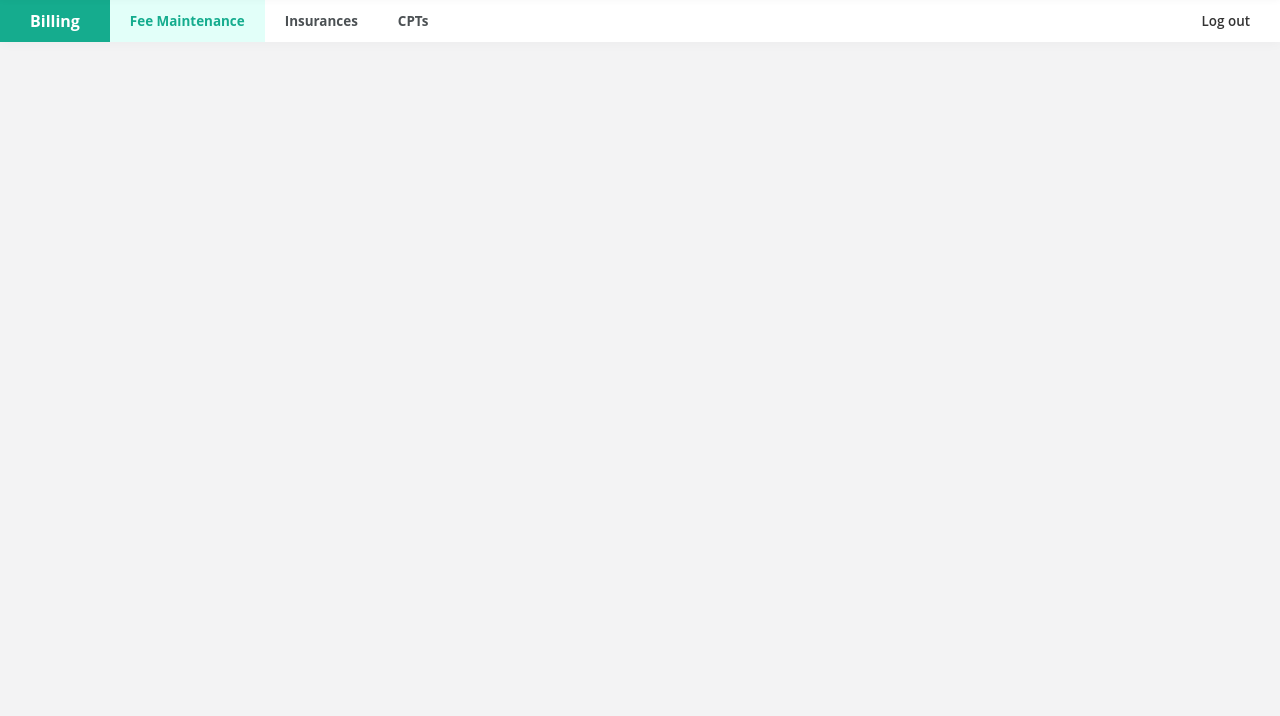
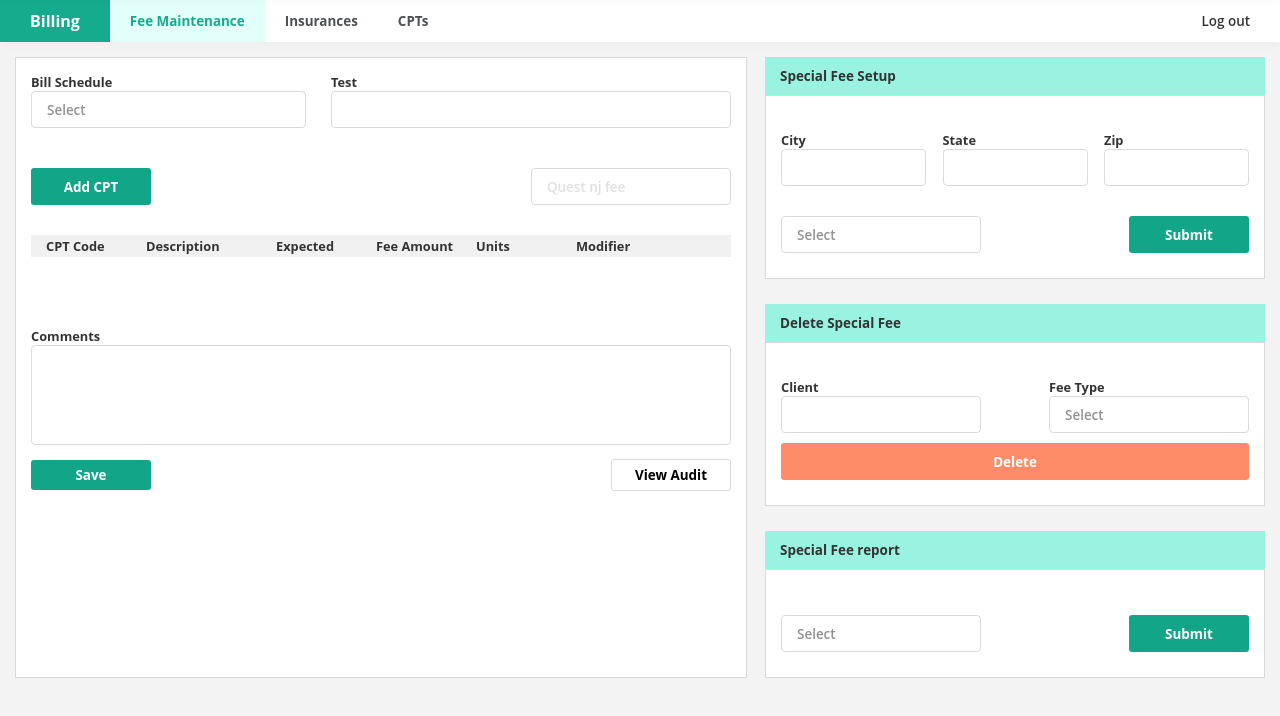
Before and after one commit to Nastromo/billing, a React (Create React App) app: page /account/main in a window 1280 px wide. Shown: the top 716 px of the page. Built offline with nearby package versions, Linux system fonts and the light colour scheme.

Commit message:
fee done

```diff
--- /dev/null
+++ b/src/components/DeleteFee.js
@@ -0,0 +1,54 @@
+import React, { Component } from 'react';
+import { connect } from 'react-redux';
+import DropDown from './DropDown';
+
+
+
+
+export class DeleteFee extends Component {
+    constructor(props) {
+        super(props);
+        this.opt = [`opt1`, `opt2`, `opt3`];
+    }
+
+    render() {
+        return (
+            <div className="wid300 mar-15t">
+                <div className="spe-set">
+                    Delete Special Fee
+                </div>
+                <div className="bor-15-p">
+                    <div className="fl-in-d">
+                        <div>
+                            <p className="tit">Client</p>
+                            <input className="simple-input" type="text" />
+                        </div>
+
+                        <div>
+                            <p className="tit">Fee Type</p>
+                            <div className="pp200">
+                                <DropDown
+                                    option={this.props.billSchedule}
+                                    status={this.props.isScheOpen}
+                                    menu={this.opt}
+                                    id="billSchedule" />
+                            </div>
+                        </div>
+
+                    </div>
+                    <div className="cpt-btn redrr">Delete</div>
+                </div>
+            </div>
+        )
+    }
+}
+
+const mapStateToProps = (state) => ({
+
+})
+
+const mapDispatchToProps = {
+
+}
+
+export default connect(mapStateToProps, mapDispatchToProps)(DeleteFee)
--- /dev/null
+++ b/src/components/Fee.js
@@ -0,0 +1,72 @@
+import React, { Component } from 'react';
+import { connect } from 'react-redux';
+import DropDown from './DropDown';
+
+
+
+export class Fee extends Component {
+    constructor(props) {
+        super(props);
+        this.opt = [`opt1`, `opt2`, `opt3`];
+    }
+
+    render() {
+        return (
+            <div className="fee-de">
+                <div className="dio-loi">
+                    <div className="wid250x">
+                        <p className="tit">Bill Schedule</p>
+                        <DropDown
+                            option={this.props.billSchedule}
+                            status={this.props.isScheOpen}
+                            menu={this.opt}
+                            id="billSchedule" />
+                    </div>
+                    <div>
+                        <p className="tit">Test</p>
+                        <input className="simple-input ww12" type="text" />
+                    </div>
+                </div>
+
+                <div className="dio-loi mar-t1">
+                    <div className="cpt-btn">Add CPT</div>
+                    <input className="simple-input" type="text" placeholder="Quest nj fee" />
+                </div>
+
+                <div className="code-des mar22-r">
+                    <p id="cptCode" className="code-iz">CPT Code</p>
+                    <p id="descr" className="code-iz">Description</p>
+                    <p id="expect" className="code-iz">Expected</p>
+                    <p id="feeAm" className="code-iz">Fee Amount</p>
+                    <p id="unit" className="code-iz">Units</p>
+                    <p id="modife" className="code-iz">Modifier</p>
+                </div>
+
+                <div className="worn">
+                    <p className="tit">Comments</p>
+                    <textarea
+                        className="gross-other"
+                        ref={el => this.comment = el}
+                        value={this.props.comment}
+                        onChange={this.handleChange}>
+                    </textarea>
+                </div>
+
+                <div className="fle-ins">
+                    <div className="audit-btn">Save</div>
+                    <div className="audt-u">View Audit</div>
+                </div>
+            </div>
+        )
+    }
+}
+
+const mapStateToProps = (state) => ({
+
+})
+
+const mapDispatchToProps = {
+
+}
+
+export default connect(mapStateToProps, mapDispatchToProps)(Fee)
--- /dev/null
+++ b/src/components/FeeMaintenance.js
@@ -0,0 +1,30 @@
+import React, { Component } from 'react';
+import { connect } from 'react-redux';
+import Fee from './Fee';
+import FeeSetup from './FeeSetup';
+
+
+
+
+export class FeeMaintenance extends Component {
+
+
+    render() {
+        return (
+            <div className="two-pa-fac">
+                <Fee />
+                <FeeSetup />
+            </div>
+        )
+    }
+}
+
+const mapStateToProps = (state) => ({
+
+})
+
+const mapDispatchToProps = {
+
+}
+
+export default connect(mapStateToProps, mapDispatchToProps)(FeeMaintenance)
--- /dev/null
+++ b/src/components/FeeSetup.js
@@ -0,0 +1,31 @@
+import React, { Component } from 'react';
+import { connect } from 'react-redux';
+import SpecialFee from './SpecialFee';
+import DeleteFee from './DeleteFee';
+import SpecialFeeReport from './SpecialFeeReport';
+
+
+
+export class FeeSetup extends Component {
+
+
+    render() {
+        return (
+            <div>
+                <SpecialFee />
+                <DeleteFee />
+                <SpecialFeeReport />
+            </div>
+        )
+    }
+}
+
+const mapStateToProps = (state) => ({
+
+})
+
+const mapDispatchToProps = {
+
+}
+
+export default connect(mapStateToProps, mapDispatchToProps)(FeeSetup)
--- a/src/components/PrivateRoute.js
+++ b/src/components/PrivateRoute.js
@@ -5,6 +5,7 @@ import LineSpinner from './LineSpinner';
 import Cpts from './Cpts';
 import Navigation from './Navigation';
 import Insurances from './Insurances';
+import FeeMaintenance from './FeeMaintenance';
 
 
 
@@ -21,6 +22,7 @@ export class PrivateRoute extends Component {
                 <Switch>
                     <Route exact path="/account/cpts" component={Cpts} />
                     <Route exact path="/account/insurances" component={Insurances} />
+                    <Route exact path="/account/main" component={FeeMaintenance} />
                 </Switch>
             </div>
         )
--- /dev/null
+++ b/src/components/SpecialFee.js
@@ -0,0 +1,62 @@
+import React, { Component } from 'react';
+import { connect } from 'react-redux';
+import DropDown from './DropDown';
+
+
+
+
+export class SpecialFee extends Component {
+    constructor(props) {
+        super(props);
+        this.opt = [`opt1`, `opt2`, `opt3`];
+    }
+
+
+    render() {
+        return (
+            <div className="wid300">
+                <div className="spe-set">
+                    Special Fee Setup
+                </div>
+                <div className="bor-15-p">
+                    <div className="fl-in-d">
+                        <div>
+                            <p className="tit">City</p>
+                            <input className="simple-input sm-hex" type="text" />
+                        </div>
+
+                        <div>
+                            <p className="tit">State</p>
+                            <input className="simple-input sm-hex" type="text" />
+                        </div>
+
+                        <div>
+                            <p className="tit">Zip</p>
+                            <input className="simple-input sm-hex" type="text" />
+                        </div>
+                    </div>
+                    <div className="fl-in-d centrr">
+                        <div className="pp200">
+                            <DropDown
+                                option={this.props.billSchedule}
+                                status={this.props.isScheOpen}
+                                menu={this.opt}
+                                id="billSchedule" />
+                        </div>
+                        <div className="cpt-btn">Submit</div>
+                    </div>
+                </div>
+            </div>
+        )
+    }
+}
+
+const mapStateToProps = (state) => ({
+
+})
+
+const mapDispatchToProps = {
+
+}
+
+export default connect(mapStateToProps, mapDispatchToProps)(SpecialFee)
--- /dev/null
+++ b/src/components/SpecialFeeReport.js
@@ -0,0 +1,44 @@
+import React, { Component } from 'react';
+import { connect } from 'react-redux';
+import DropDown from './DropDown';
+
+
+
+export class SpecialFeeReport extends Component {
+    constructor(props) {
+        super(props);
+        this.opt = [`opt1`, `opt2`, `opt3`];
+    }
+
+    render() {
+        return (
+            <div className="wid300 mar-15t">
+                <div className="spe-set">
+                    Special Fee report
+                </div>
+                <div className="bor-15-p">
+                    <div className="fl-in-d centrr">
+                        <div className="pp200">
+                            <DropDown
+                                option={this.props.billSchedule}
+                                status={this.props.isScheOpen}
+                                menu={this.opt}
+                                id="billSchedule" />
+                        </div>
+                        <div className="cpt-btn">Submit</div>
+                    </div>
+                </div>
+            </div>
+        )
+    }
+}
+
+const mapStateToProps = (state) => ({
+
+})
+
+const mapDispatchToProps = {
+
+}
+
+export default connect(mapStateToProps, mapDispatchToProps)(SpecialFeeReport)
--- a/src/index.css
+++ b/src/index.css
@@ -2019,6 +2019,11 @@ p.logo-text:hover {
     width: 150px;
 }
 
+.code-iz {
+    font-weight: 700;
+    font-size: 0.8rem;
+}
+
 .wide-t {
     width: 700px;
 }
@@ -2097,6 +2102,7 @@ p.logo-text:hover {
     font-weight: 700;
 }
 
+
 .sm-he {
     height: 32px;
     margin: 0 6px 0 0;
@@ -2109,3 +2115,129 @@ p.logo-text:hover {
 .widd {
     width: 100%;
 }
+
+.two-pa-fac {
+    display: flex;
+    justify-content: space-between;
+    padding: 15px;
+}
+
+.fee-de {
+    background: #fff;
+    border: 1px solid #dadada;
+    padding: 15px;
+}
+
+.dio-loi {
+    display: flex;
+    justify-content: space-between;
+    width: 700px;
+}
+
+.wid250x {
+    width: 275px;
+    margin: 0 10px 0 0;
+}
+
+.ww12 {
+    width: 400px;
+}
+
+.mar-t1 {
+    margin: 30px 0 0 0;
+    align-items: center;
+}
+
+.cpt-btn {
+    display: flex;
+    justify-content: center;
+    align-items: center;
+    font-size: 0.84rem;
+    font-weight: 700;
+    background: #12a588;
+    color: #fff;
+    height: 37px;
+    width: 120px;
+    border-radius: 3px;
+    margin: 10px 0;
+    cursor: pointer;
+}
+
+#cptCode {
+    width: 100px;
+}
+
+#descr {
+    width: 130px;
+}
+
+#expect {
+    width: 100px;
+}
+
+#feeAm {
+    width: 100px;
+}
+
+#unit {
+    width: 100px;
+}
+
+.mar22-r {
+    margin: 20px 0 0 0;
+}
+
+.worn {
+    margin: 70px 0 0 0;
+}
+
+.audt-u {
+    display: flex;
+    justify-content: center;
+    align-items: center;
+    padding: 6px 17px;
+    font-size: 0.84rem;
+    font-weight: 700;
+    background: #ffffff;
+    color: #000;
+    width: 120px;
+    border-radius: 3px;
+    border: 1px solid #dadada;
+    margin: 10px 0;
+    cursor: pointer;
+}
+
+.spe-set {
+    padding: 10px 15px;
+    background: #9af3e1;
+    font-size: 0.84rem;
+    font-weight: 700;
+    width: 100%;
+}
+
+.wid300 {
+    width: 500px;
+}
+
+.bor-15-p {
+    padding: 15px;
+    border: 1px solid #dadada;
+    background: #fff;
+}
+
+.sm-hex {
+    width: 145px;
+}
+
+.centrr {
+    align-items: center;
+}
+
+.redrr {
+    background: #ff8b68;
+    width: 100%;
+}
+
+.mar-15t {
+    margin: 25px 0 0 0;
+}
```
